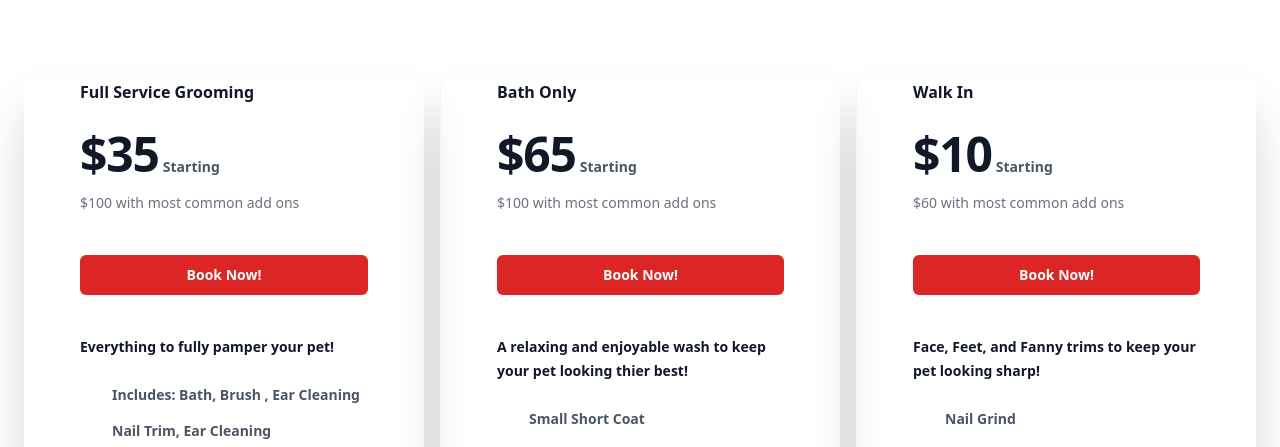
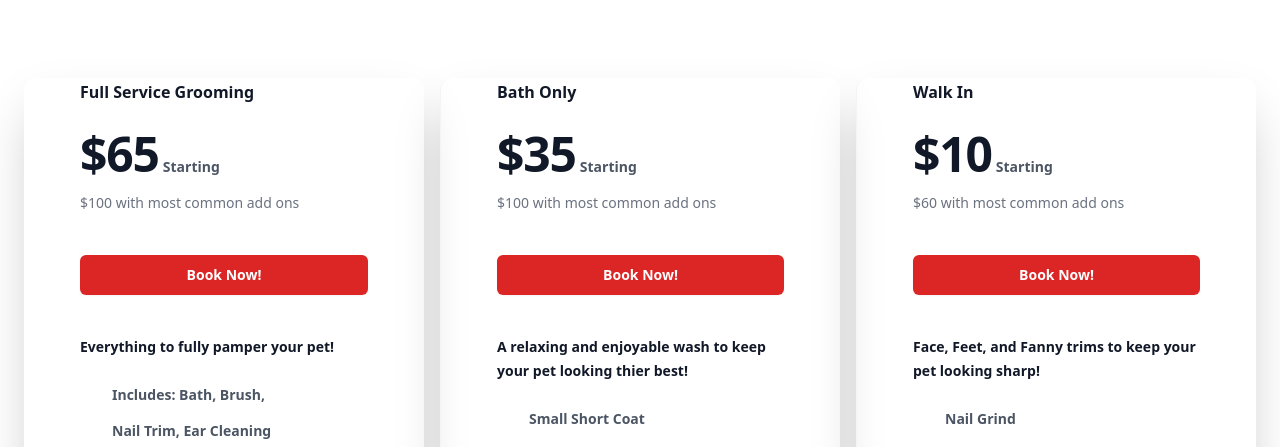
Before and after one commit to logankrieger317/jamesonpet, a React (Vite) app: page / in a window 1280 px wide. Shown: the part 1660-2107 px from the top of the page. Built offline with nearby package versions, Linux system fonts and the light colour scheme.

Commit message:
change to bath and FSG- switch price

```diff
--- a/src/components/Home.jsx
+++ b/src/components/Home.jsx
@@ -11,16 +11,16 @@ const tiers = [
     name: 'Full Service Grooming',
     id: 'tier-basic',
     href: 'https://booking.moego.pet/ol/book?name=jamesonandcompanydoggrooming',
-    price: { starting: '$35', addons: '$100' },
+    price: { starting: '$65', addons: '$100' },
     description: 'Everything to fully pamper your pet!',
-    features: [['Includes:',' ','Bath',', ' ,'Brush ',', ' ,'Ear Cleaning '], ['Nail Trim',', ' ,'Ear Cleaning '], ['and Gland Expression...'] ],
+    features: [['Includes:',' ','Bath',', ' ,'Brush',','], ['Nail Trim',', ' ,'Ear Cleaning '], ['and Gland Expression...'] ],
 
   },
   {
     name: 'Bath Only',
     id: 'tier-essential',
     href: 'https://booking.moego.pet/ol/book?name=jamesonandcompanydoggrooming',
-    price: { starting: '$65', addons: '$100' },
+    price: { starting: '$35', addons: '$100' },
     description: 'A relaxing and enjoyable wash to keep your pet looking thier best!',
     features: [['Small Short Coat'],['Large Long Coat'],['And Every Coat In Between']],
   },
```
